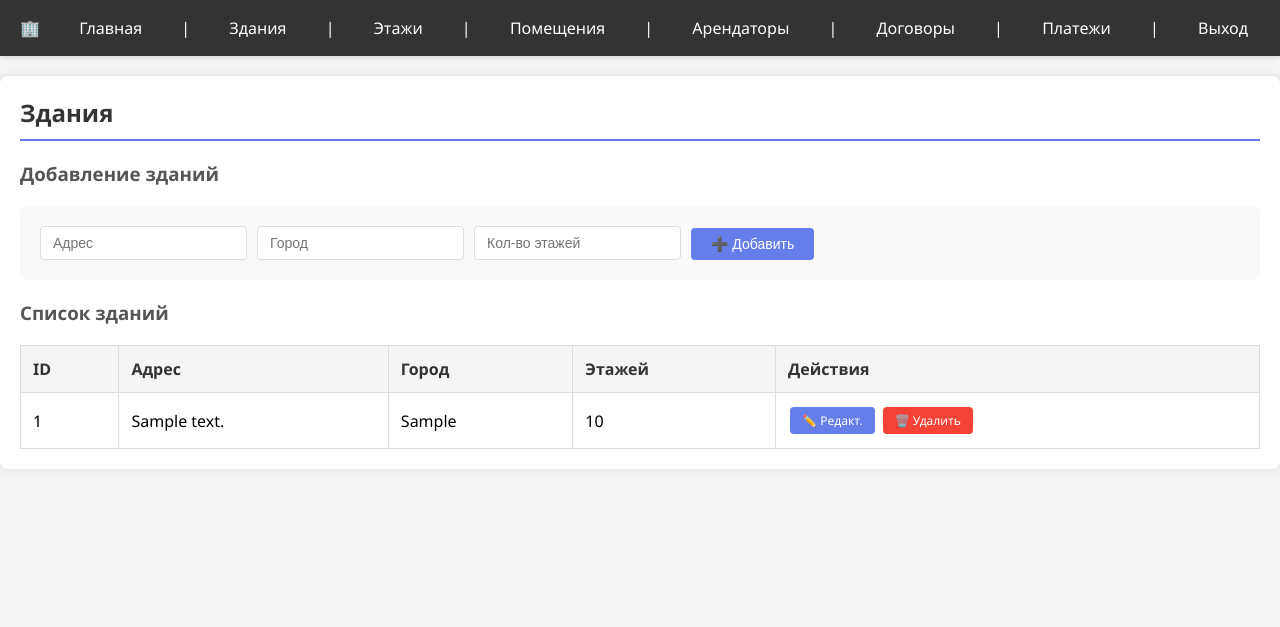
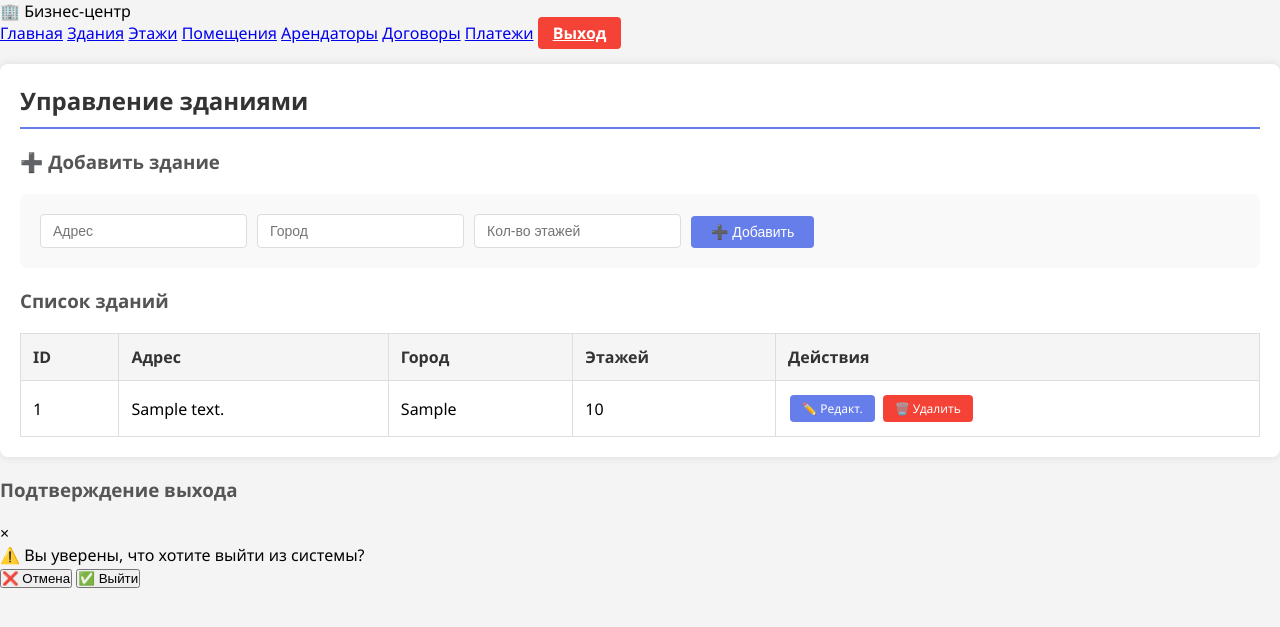
Before and after one commit to Dmitrij-Vi/php_interface, a PHP site: page /buildings.php in a window 1280 px wide. Shown: the top 627 px of the page. Run offline with PHP 8.4, Linux system fonts and the light colour scheme; the visitor is signed in with stand-in values (Sample User, id 1); tables that the repository leaves empty hold one stand-in row (values such as "Sample post").

Commit message:
Update buildings.php

```diff
--- a/vikanovbd/buildings.php
+++ b/vikanovbd/buildings.php
@@ -19,21 +19,30 @@
     header('Location: buildings.php');
     exit;
 }
-// Удаление
+// Удаление - с проверкой связанных записей
 if (isset($_GET['del'])) {
+    $building_id = $_GET['del'];
     try {
-        $pdo->prepare("DELETE FROM buildings WHERE building_id=?")->execute([$_GET['del']]);
-        message('Здание удалено');
+        // Проверяем, есть ли этажи у этого здания
+        $check_floors = $pdo->prepare("SELECT COUNT(*) FROM floors WHERE building_id = ?");
+        $check_floors->execute([$building_id]);
+        $floors_count = $check_floors->fetchColumn();
+
+        if ($floors_count > 0) {
+            message('Нельзя удалить здание: сначала удалите все этажи этого здания', 'danger');
+        } else {
+            $stmt = $pdo->prepare("DELETE FROM buildings WHERE building_id = ?");
+            $stmt->execute([$building_id]);
+            message('Здание удалено', 'danger');
+        }
     } catch (PDOException $e) {
-        message('Нельзя удалить: есть связанные этажи', 'danger');
+        message('Ошибка удаления: ' . $e->getMessage(), 'danger');
     }
     header('Location: buildings.php');
     exit;
 }
 
 $list = $pdo->query("SELECT * FROM buildings ORDER BY building_id")->fetchAll();
-
-// Данные для редактирования
 $edit_item = null;
 if (isset($_GET['edit'])) {
     $stmt = $pdo->prepare("SELECT * FROM buildings WHERE building_id=?");
@@ -42,11 +51,28 @@
 }
 ?>
 <!DOCTYPE html>
-<html><head><title>Здания</title><link rel="stylesheet" href="style.css"></head>
+<html>
+<head><title>Здания</title><link rel="stylesheet" href="style.css"></head>
 <body>
-<div class="menu">🏢 <a href="index.php">Главная</a> | <a href="buildings.php">Здания</a> | <a href="floors.php">Этажи</a> | <a href="rooms.php">Помещения</a> | <a href="tenants.php">Арендаторы</a> | <a href="contracts.php">Договоры</a> | <a href="payments.php">Платежи</a> | <a href="logout.php">Выход</a></div>
+<div class="header">
+    <div class="navbar">
+        <div class="logo">
+            🏢 <span>Бизнес-центр</span>
+        </div>
+        <div class="nav-menu">
+            <a href="index.php" class="nav-link">Главная</a>
+            <a href="buildings.php" class="nav-link active">Здания</a>
+            <a href="floors.php" class="nav-link">Этажи</a>
+            <a href="rooms.php" class="nav-link">Помещения</a>
+            <a href="tenants.php" class="nav-link">Арендаторы</a>
+            <a href="contracts.php" class="nav-link">Договоры</a>
+            <a href="payments.php" class="nav-link">Платежи</a>
+            <a href="#" class="nav-link logout-btn" onclick="showLogoutModal(event)">Выход</a>
+        </div>
+    </div>
+</div>
 <div class="container">
-    <h2>Здания</h2>
+    <h2>Управление зданиями</h2>
     <?php show_msg(); ?>
 
     <?php if ($edit_item): ?>
@@ -60,7 +86,7 @@
             <a href="buildings.php" class="btn">Отмена</a>
         </form>
     <?php else: ?>
-        <h3>Добавление зданий</h3>
+        <h3>➕ Добавить здание</h3>
         <form method="POST">
             <input type="text" name="address" placeholder="Адрес" required>
             <input type="text" name="city" placeholder="Город" required>
@@ -70,8 +96,14 @@
     <?php endif; ?>
 
     <h3>Список зданий</h3>
-    <table>
+    <?php if (count($list) == 0): ?>
+        <div class="alert alert-warning">Нет добавленных зданий. Добавьте первое здание через форму выше.</div>
+    <?php else: ?>
+    <table border="1" cellpadding="8" style="width: 100%; border-collapse: collapse;">
+        <thead>
             <tr><th>ID</th><th>Адрес</th><th>Город</th><th>Этажей</th><th>Действия</th></tr>
+        </thead>
+        <tbody>
             <?php foreach ($list as $b): ?>
             <tr>
                 <td><?php echo $b['building_id']; ?></td>
@@ -79,12 +111,59 @@
                 <td><?php echo htmlspecialchars($b['city']); ?></td>
                 <td><?php echo $b['total_floors']; ?></td>
                 <td>
-                <a class="btn" href="?edit=<?php echo $b['building_id']; ?>">✏️ Редакт.</a>
-                <a class="btn btn-danger" href="?del=<?php echo $b['building_id']; ?>" onclick="return confirm('Удалить здание?')">🗑️ Удалить</a>
+                    <a href="?edit=<?php echo $b['building_id']; ?>" class="btn">✏️ Редакт.</a>
+                    <a href="?del=<?php echo $b['building_id']; ?>" class="btn btn-danger" onclick="return confirm('Удалить здание? Все этажи и помещения будут также удалены!')">🗑️ Удалить</a>
                 </td>
             </tr>
             <?php endforeach; ?>
+        </tbody>
     </table>
+    <?php endif; ?>
 </div>
+
+<!-- Модальное окно подтверждения выхода -->
+<div id="logoutModal" class="modal">
+    <div class="modal-content">
+        <div class="modal-header">
+            <h3>Подтверждение выхода</h3>
+            <span class="modal-close" onclick="closeLogoutModal()">&times;</span>
+        </div>
+        <div class="modal-body">
+            <p>⚠️ Вы уверены, что хотите выйти из системы?</p>
+        </div>
+        <div class="modal-footer">
+            <button class="modal-btn modal-btn-cancel" onclick="closeLogoutModal()">❌ Отмена</button>
+            <button class="modal-btn modal-btn-confirm" onclick="confirmLogout()">✅ Выйти</button>
+        </div>
+    </div>
+</div>
+
+<script>
+function showLogoutModal(event) {
+    event.preventDefault();
+    document.getElementById('logoutModal').style.display = 'block';
+}
+
+function closeLogoutModal() {
+    document.getElementById('logoutModal').style.display = 'none';
+}
+
+function confirmLogout() {
+    window.location.href = 'logout.php';
+}
+
+window.onclick = function(event) {
+    var modal = document.getElementById('logoutModal');
+    if (event.target == modal) {
+        modal.style.display = 'none';
+    }
+}
+
+document.addEventListener('keydown', function(event) {
+    if (event.key === 'Escape') {
+        closeLogoutModal();
+    }
+});
+</script>
 </body>
 </html>
```
Lines whose indentation alone changed are shown as unchanged.
